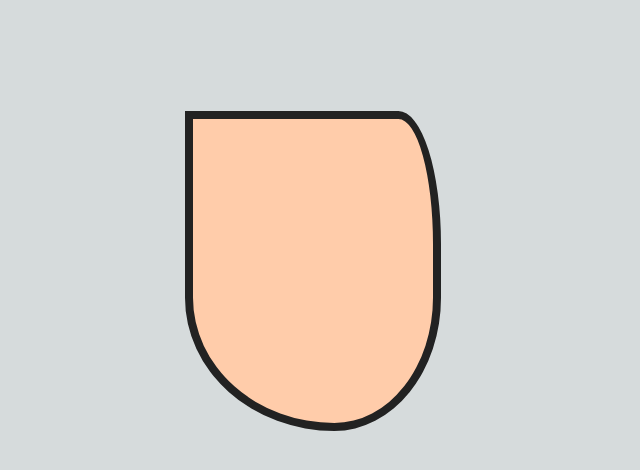
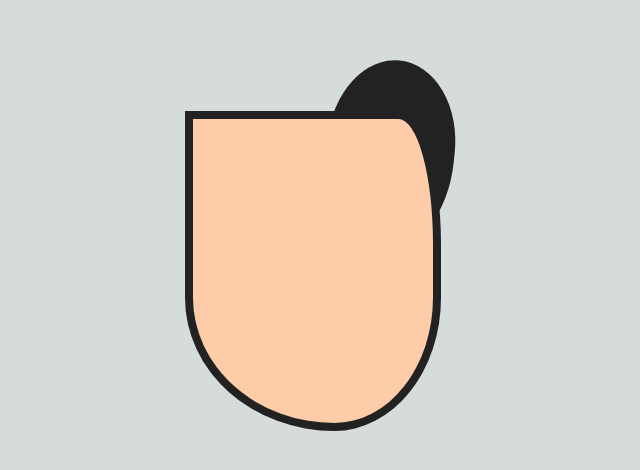
Before and after one commit to EphraimB/virtual-friend-v2, a Next.js app: page / in a window 1280 px wide. Shown: the part 132-602 px from the top of the page, without its empty margins (7-647 px from the left). Built offline with nearby package versions, Linux system fonts and the light colour scheme.

Commit message:
Finished designing the hair back.

```diff
--- a/components/friend.tsx
+++ b/components/friend.tsx
@@ -3,7 +3,7 @@ import React from 'react';
 export default function Friend() {
     return (
         <div className="canvas text-line w-80vmin h-80vmin absolute bottom-0 left-0 truncate">
-            <div className="hair-back"></div>
+            <div className="hair-back box-border absolute w-1/5 h-[30%] bg-line rounded-hair-back left-[52%] top-[5%] rotate-6"></div>
             <div className="ear-back"></div>
             <div className="arm arm-back"></div>
             <div className="body"></div>
--- a/tailwind.config.js
+++ b/tailwind.config.js
@@ -18,6 +18,7 @@ module.exports = {
       },
       borderRadius: {
         'face': '0 20% 50% 70% / 50%',
+        'hair-back': '100% / 90% 90% 100% 100%',
       },
       boxShadow: {
         'face-effect': '-0.125vmin 0.25vmin, inset -1.5vmin 0.5vmin var(--skin-light), inset 3vmin 0.5vmin var(--skin-dark)'
```
